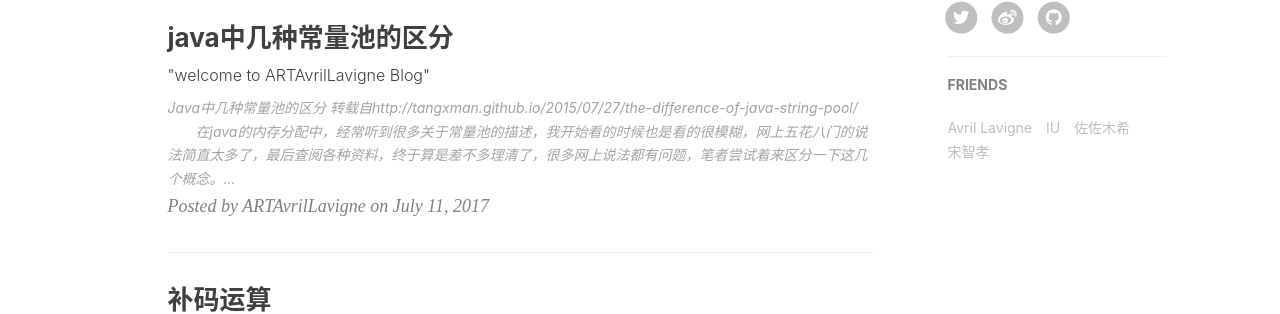
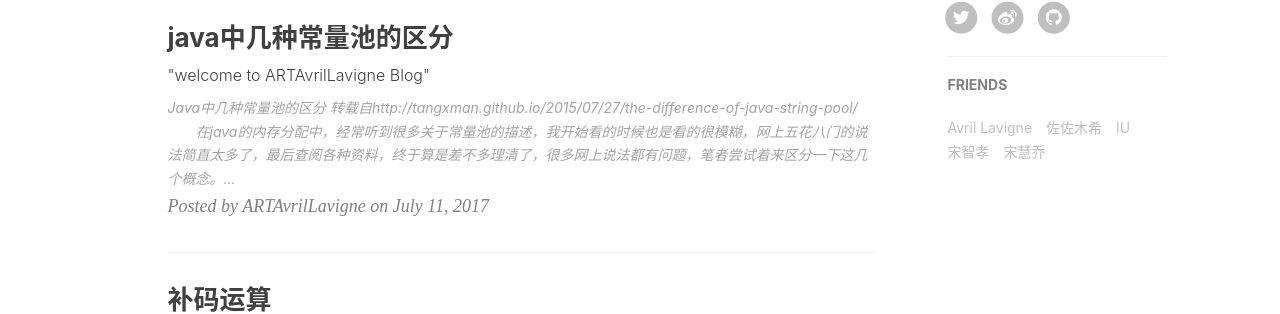
Before and after one commit to ARTAvrilLavigne/ARTAvrilLavigne.github.io, a Jekyll site: the page built from index.html, in a window 1280 px wide. Shown: the part 1009-1323 px from the top of the page. Built offline with Jekyll 4.4.1, drawn with Linux system fonts in a browser that asks for light colours; nearby versions of some CDN libraries; the list of posts is cut into pages by our own code; comment, search, counter and statistics services are not loaded.

Commit message:
Update _config.yml

```diff
--- a/_config.yml
+++ b/_config.yml
@@ -85,15 +85,19 @@
 friends: [
     {
         title: "Avril Lavigne",
-        href: "#"
+        href: "https://www.instagram.com/avrillavigne/"
+    },{
+        title: "佐佐木希",
+        href: "https://www.instagram.com/nozomisasaki_official/"
     },{
         title: "IU",
-        href: "#"
-    },{
-        title: "佐佐木希",
-        href: "#"
+        href: "https://www.instagram.com/dlwlrma/"
     },{
         title: "宋智孝",
-        href: "#"
+        href: "https://www.instagram.com/my_songjihyo/"
+    },{
+        title: "宋慧乔",
+        href: "https://www.instagram.com/kyo1122/"
     }
+
 ]
```
